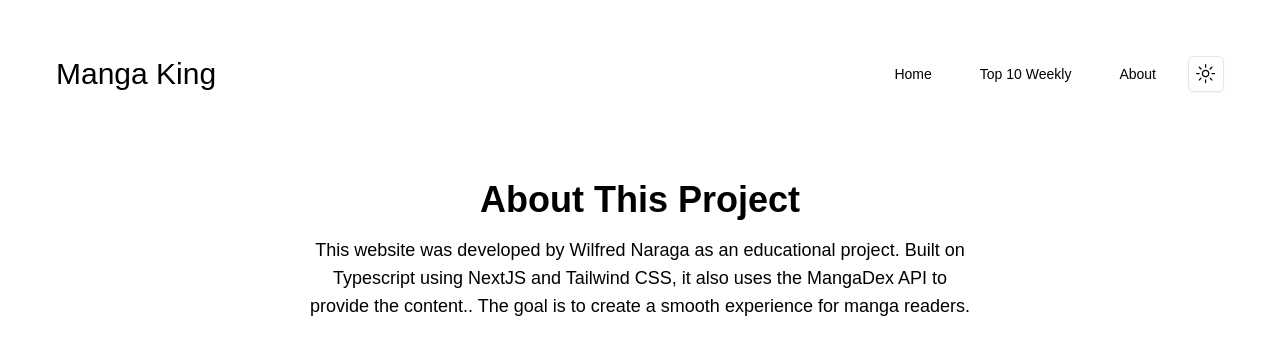
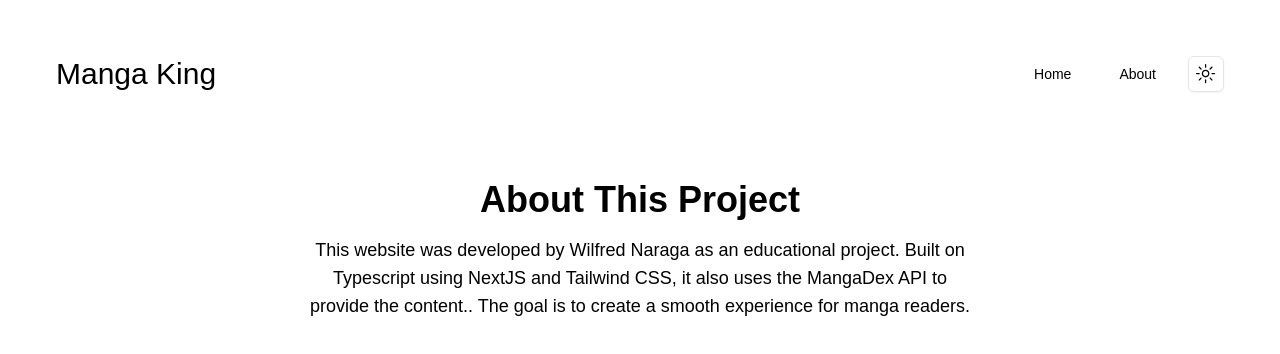
Before and after one commit to Wilfred2002/manga-king, a Next.js app: page /about in a window 1280 px wide. Shown: the top 354 px of the page. Built offline with nearby package versions, Linux system fonts and the light colour scheme.

Commit message:
removed top10 button

```diff
--- a/components/Nav.tsx
+++ b/components/Nav.tsx
@@ -16,11 +16,6 @@ export default function Nav() {
             </Link>
           </li>
           <li>
-            <Link href="/top10">
-              <Button variant="ghost">Top 10 Weekly</Button>
-            </Link>
-          </li>
-          <li>
             <Link href="/about">
               <Button variant="ghost">About</Button>
             </Link>
```
